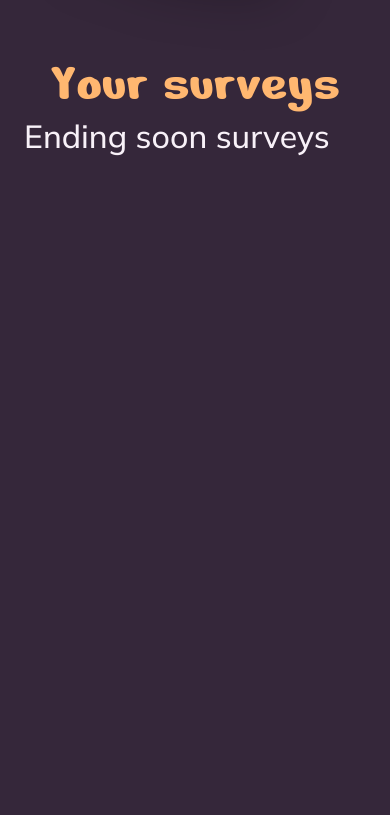
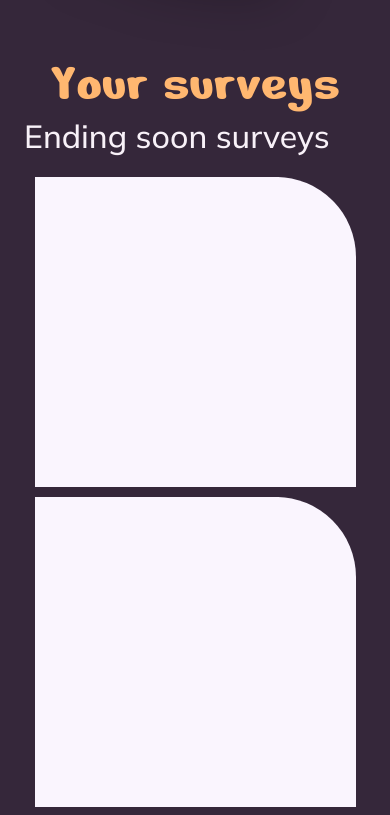
Before and after one commit to FatihYalcin42/PollApp, an Angular app: page / in a window 390 px wide. Shown: the part 820-1635 px from the top of the page. Before the commit the page ends 1014 px from the top, so only its background shows below. Built offline with nearby package versions, Linux system fonts and the light colour scheme; a web font is replaced by a local one.

Commit message:
feat: add three placeholder highlight cards with fixed layout and styling

```diff
--- a/src/app/app.html
+++ b/src/app/app.html
@@ -37,7 +37,15 @@
 
     <section class="surveys" aria-label="Your surveys">
       <h2 class="surveys__title">Your surveys</h2>
-      <h3 class="surveys__ending">Ending soon surveys</h3>
+      <div class="surveys__content">
+        <h3 class="surveys__ending">Ending soon surveys</h3>
+
+        <div class="highlight-cards" aria-label="Ending soon survey cards">
+          <article class="highlight-card" aria-hidden="true"></article>
+          <article class="highlight-card" aria-hidden="true"></article>
+          <article class="highlight-card" aria-hidden="true"></article>
+        </div>
+      </div>
     </section>
   </div>
 </main>
--- a/src/app/app.scss
+++ b/src/app/app.scss
@@ -8,7 +8,7 @@
   min-height: 100dvh;
   padding-inline: clamp(1.5rem, 4vw, 4rem);
   padding-bottom: clamp(2rem, 5vw, 4.5rem);
-  overflow: hidden;
+  overflow-x: hidden;
   background: var(--color-bg);
 }
 
@@ -216,6 +216,11 @@
   text-align: center;
 }
 
+.surveys__content {
+  width: min(100%, 1042px);
+  margin-inline: auto;
+}
+
 .surveys__title {
   margin: 0 auto;
   display: block;
@@ -231,7 +236,6 @@
 
 .surveys__ending {
   margin: clamp(0.6rem, 1.6vw, 1rem) 0 0;
-  width: min(100%, 1042px);
   min-height: 42px;
   font-family: var(--font-body);
   font-weight: 500;
@@ -241,6 +245,27 @@
   color: var(--color-text);
   opacity: 1;
   text-align: left;
+}
+
+.highlight-cards {
+  margin-top: clamp(0.9rem, 1.8vw, 1.2rem);
+  display: grid;
+  grid-template-columns: repeat(3, 321px);
+  gap: 10px;
+  justify-content: start;
+}
+
+.highlight-card {
+  width: 321px;
+  height: 310px;
+  opacity: 1;
+  display: flex;
+  flex-direction: column;
+  gap: 10px;
+  padding: 40px 18px;
+  background: #faf5fe;
+  border: 0;
+  border-top-right-radius: 80px;
 }
 
 .background-glow {
@@ -348,6 +373,22 @@
   .surveys__ending {
     margin-inline: auto;
   }
+
+  .highlight-cards {
+    grid-template-columns: repeat(2, 321px);
+    justify-content: center;
+  }
+}
+
+@media (max-width: 760px) {
+  .highlight-cards {
+    grid-template-columns: 1fr;
+    justify-items: center;
+  }
+
+  .highlight-card {
+    width: min(100%, 321px);
+  }
 }
 
 @media (max-width: 640px) {
```
